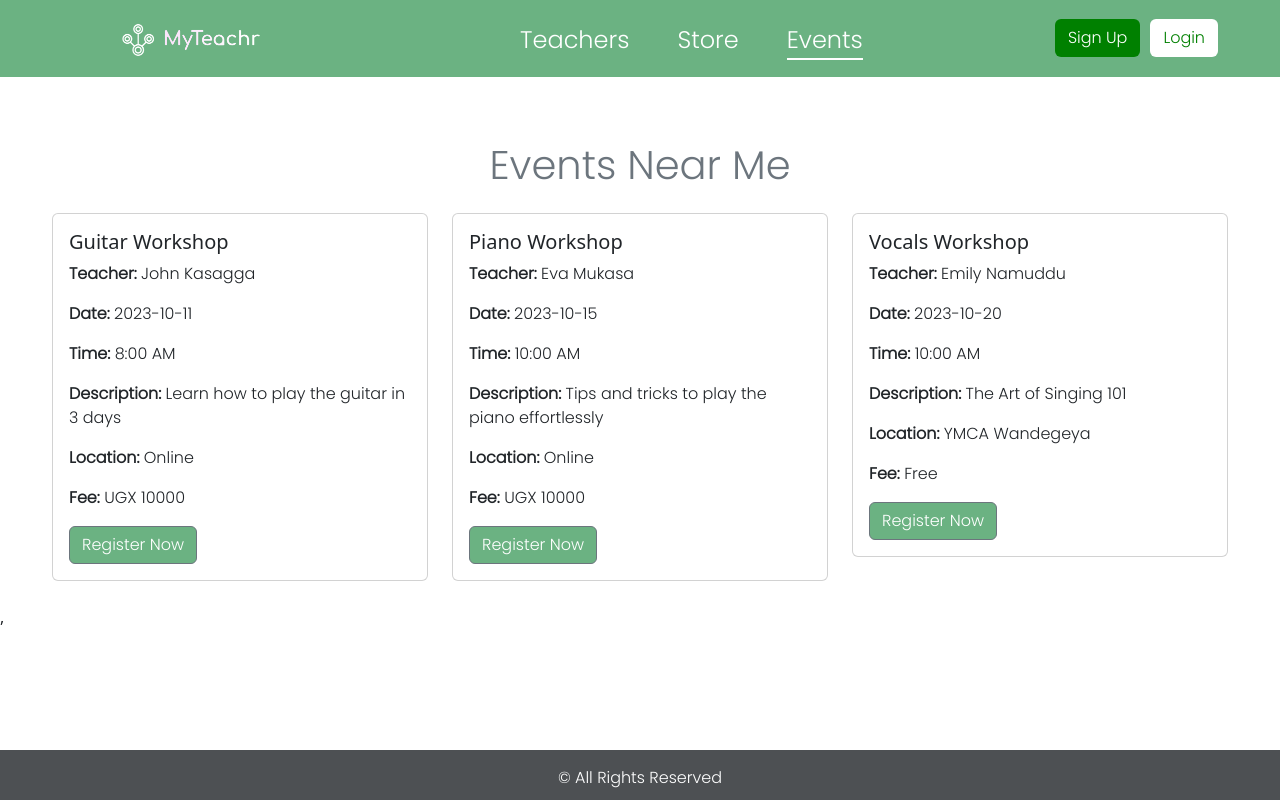
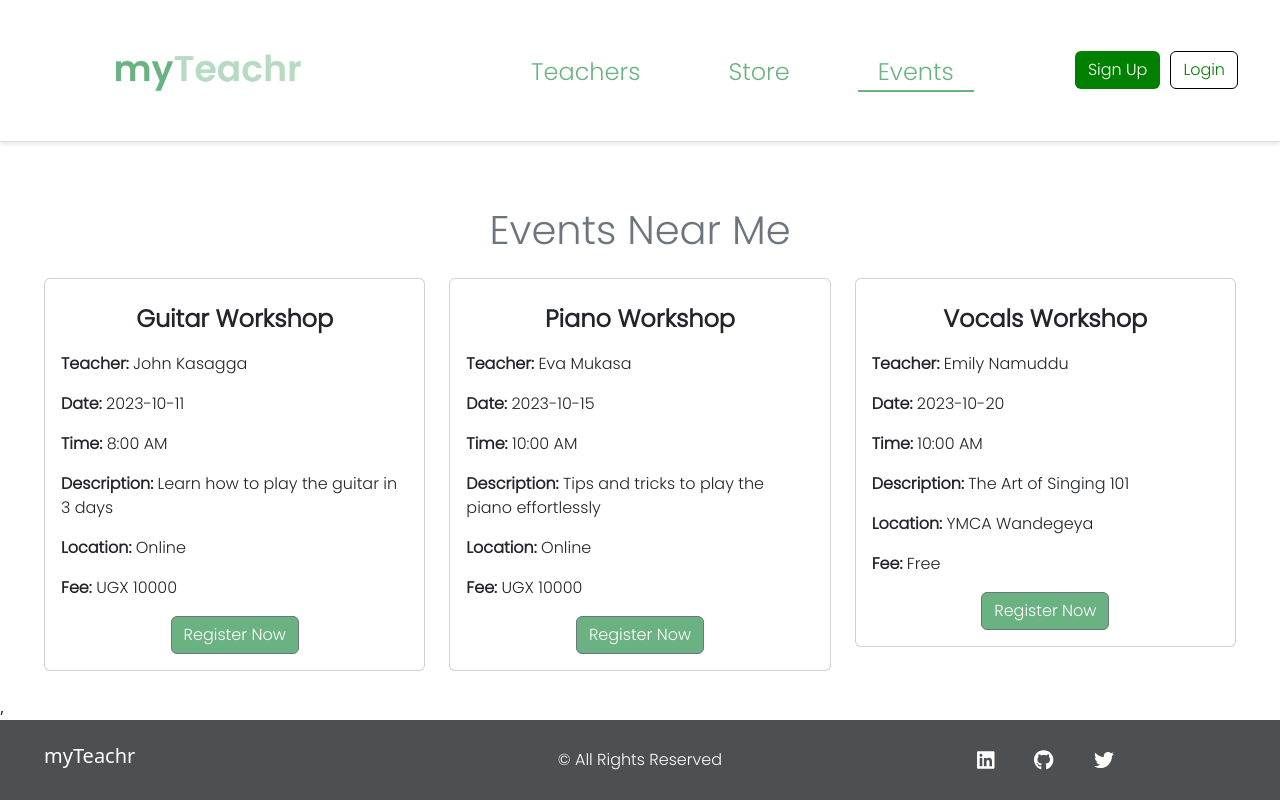
Before and after one commit to dtumuhaise/MyTeachr, a React (Create React App) app in the folder myteachr/: page /events in a window 1280 px wide. Built offline with nearby package versions, Linux system fonts and the light colour scheme.

Commit message:
added landing page

```diff
--- a/myteachr/package.json
+++ b/myteachr/package.json
@@ -5,6 +5,8 @@
   "dependencies": {
     "@emotion/react": "^11.11.1",
     "@emotion/styled": "^11.11.0",
+    "@fortawesome/free-brands-svg-icons": "^6.4.2",
+    "@fortawesome/react-fontawesome": "^0.2.0",
     "@mui/icons-material": "^5.14.9",
     "@mui/material": "^5.14.9",
     "@testing-library/jest-dom": "^5.17.0",
--- a/myteachr/src/App.js
+++ b/myteachr/src/App.js
@@ -7,6 +7,7 @@ import List from "./components/List";
 import Footer from "./components/Footer";
 import Dashboard from "./components/TeacherDashboard";
 import Events from "./components/Events";
+// import LandingPage from "./components/LandingPage";
 
 // import Events from "./components/Events";
 
@@ -22,8 +23,10 @@ const App = () => {
         <Route path="/profile" element={<Dashboard />} />
         <Route path="/events" element={<Events />} />
 
+
       </Routes>
       <Footer />
+
 
     </div>
   );
--- a/myteachr/src/components/Events.js
+++ b/myteachr/src/components/Events.js
@@ -56,8 +56,12 @@ const Events = () => {
         {events.map((event) => (
           <div key={event.id} className="col-md-4 mb-4">
             <div className="card">
-              <div className="card-body">
-                <h5 className="card-title">{event.title}</h5>
+              <div
+
+                className="card-body">
+                <h4
+                  style={{ fontFamily: "Poppins", fontWeight: "bold", textAlign: "center", padding: "10px"}}
+                 className="card-title">{event.title}</h4>
                 <p className="card-text"><strong>Teacher: </strong> {getTeacherFullName(event.teacherId)}</p>
                 <p className="card-text"><strong>Date: </strong>{event.date}</p>
                 <p className="card-text"><strong>Time: </strong>{event.time}</p>
@@ -65,8 +69,12 @@ const Events = () => {
                 <p className="card-text"><strong>Location: </strong>{event.location}</p>
                 <p className="card-text"><strong>Fee: </strong>{event.fee}</p>
 
-                <div className="d-flex justify-content-between align-items-center">
-                    <button style={{ cursor: "pointer", color: "white", backgroundColor: "#6bb282"}} className="btn btn-secondary">
+                <div
+                  style={{ cursor: "pointer", justifyContent: "center" }}
+                  className="d-flex">
+                    <button
+                    style={{ cursor: "pointer", color: "white", backgroundColor: "#6bb282"}}
+                    className="btn btn-secondary">
                         Register Now
                     </button>
                 </div>
--- a/myteachr/src/components/Footer.js
+++ b/myteachr/src/components/Footer.js
@@ -1,14 +1,36 @@
 import React from "react";
-import "../css/Footer.css";
+import '../css/Footer.css';
 import "bootstrap/dist/css/bootstrap.min.css";
+import { FontAwesomeIcon } from '@fortawesome/react-fontawesome';
+import { faLinkedin, faGithub, faTwitter } from '@fortawesome/free-brands-svg-icons';
 
 const Footer = () => {
   return (
-    <footer className="bg-dark text-white text-center py-3" style={{ opacity: 0.8 }}>
+    <footer className="bg-dark text-white" style={{ opacity: 0.8 }}>
       <div className="container">
-        <div className="rowFooter">
-          <div className="col">
-            <p>&copy; All Rights Reserved</p>
+        <div className="row align-items-center">
+          <div className="col-12 col-md-4">
+            <a href="https://tumuhaise.systeme.io/landing" style={{textDecoration: "none" }}>
+              <h5 className="text-white">myTeachr</h5>
+            </a>
+          </div>
+          <div className="col-12 col-md-4 text-center text-md-left">
+            <p className="mb-0">&copy; All Rights Reserved</p>
+          </div>
+
+          <div className="col-12 col-md-4 text-center text-md-right">
+            <a href="https://www.linkedin.com/in/davis-tumuhaise-9a875b242/" className="text-white mr-3">
+              <FontAwesomeIcon icon={faLinkedin} size="lg" />
+
+            </a>
+            <a href="https://github.com/dtumuhaise" className="text-white mr-3">
+              <FontAwesomeIcon icon={faGithub} size="lg" />
+
+            </a>
+            <a href="https://twitter.com/TumuhaiseDavis" className="text-white">
+              <FontAwesomeIcon icon={faTwitter} size="lg" />
+
+            </a>
           </div>
         </div>
       </div>
--- a/myteachr/src/components/Home.js
+++ b/myteachr/src/components/Home.js
@@ -36,7 +36,7 @@ const Home = () => {
           className="">
           <h3
             style={{ marginBottom: "20px", display: "flex", justifyContent: "center", fontFamily: "Poppins", color: "#6C757D" }}
-            className="display-4">Welcome to MyTeachr</h3>
+            className="display-4">Welcome to myTeachr</h3>
           <p
             style={{ marginBottom: "40px", display: "flex", justifyContent: "center" }}
             className="lead">
@@ -90,6 +90,8 @@ const Home = () => {
           </button>
         </div>
       </div>
+
+
       {showRegistration && (
         <TeacherRegistrationModal
           show={showRegistration}
@@ -97,6 +99,7 @@ const Home = () => {
         />
       )}
     </div>
+
   );
 };
 
--- a/myteachr/src/components/List.js
+++ b/myteachr/src/components/List.js
@@ -37,18 +37,16 @@ const List = () => {
 <header>
     <div className="container container-flex">
         <div className="logo-container">
-        <NavLink exact to="/" className="listItem" activeClassName="active"><a href="/"  title="Home"><img src={logo} alt="logo" className="logo" /> </a></NavLink>
+        <NavLink exact to="/" ><a href="/" title="Home"><img src={logo} alt="logo" className="logo" /> </a></NavLink>
         </div>
+
         <nav>
             <div className="list">
-
-                {/* <NavLink to="/about" className="listItem" activeClassName="active">About</NavLink> */}
                 <NavLink to="/teachers" className="listItem"  activeClassName="active">Teachers</NavLink>
                 <NavLink to="/store" className="listItem"  activeClassName="active">Store</NavLink>
                 <NavLink to="/events" className="listItem"  activeClassName="active">Events</NavLink>
                 </div>
         </nav>
-
 
         <div className="buttons">
             <div className="d-flex">
@@ -59,13 +57,13 @@ const List = () => {
 
               <button
                 className="btn btnStyle"
-                 style={{ backgroundColor: "white", color: "green", marginRight: "10px" }}
+                 style={{ backgroundColor: "white", color: "green", marginRight: "10px", border: "1px solid black"}}
                 onClick={handleShowLoginModal}>Login</button>
             </div>
-          </div>
+         </div>
+    </div>
+      </header>
 
-        </div>
-      </header>
       <TeacherRegistrationModal
         show={showRegistrationModal}
         onHide={handleCloseRegistrationModal}
--- /dev/null
+++ b/myteachr/src/components/RegistrationSuccessModal.js
@@ -0,0 +1,25 @@
+import React from "react";
+import { Modal, Button } from "react-bootstrap";
+import "bootstrap/dist/css/bootstrap.min.css";
+
+const RegistrationSuccessModal = ({ show, openLoginModal }) => {
+    return (
+        <Modal show={show} onHide={openLoginModal} centered>
+
+      <Modal.Header closeButton>
+        <Modal.Title>Registration Successful</Modal.Title>
+      </Modal.Header>
+      <Modal.Body>
+        <p>Your teacher registration was successful.</p>
+      </Modal.Body>
+      <Modal.Footer>
+        <Button
+            variant="secondary" onClick={openLoginModal}>
+          Go to Login
+        </Button>
+      </Modal.Footer>
+    </Modal>
+  );
+};
+
+export default RegistrationSuccessModal;
--- a/myteachr/src/components/TeacherRegistrationModal.js
+++ b/myteachr/src/components/TeacherRegistrationModal.js
@@ -5,24 +5,24 @@ import Modal from "react-bootstrap/Modal";
 import Button from "react-bootstrap/Button";
 import Form from "react-bootstrap/Form";
 import "../css/TeacherRegistrationModal.css";
+import RegistrationSuccessModal from "./RegistrationSuccessModal";
 
 
 const TeacherRegistrationModal = ({ show, onHide }) => {
 
   const [submitted, setSubmitted] = useState(false);
-  const [registrationSuccess, setRegistrationSuccess] = useState(false);
-
+  const [showRegistrationSuccessModal, setShowRegistrationSuccessModal] = useState(false);
   const [formData, setFormData] = useState({
-    firstName: "",
-    lastName: "",
-    email: "",
-    password: "",
-    confirmPassword: "",
-    instrumentTaught: "",
-    feeInUgandaShillings: "",
-    levelsTaught: "",
-    location: "",
-    bio: "",
+    firstName: "Davis",
+    lastName: "da",
+    email: "me@gmail",
+    password: "123",
+    confirmPassword: "123",
+    instrumentTaught: "drums",
+    feeInUgandaShillings: "20000",
+    levelsTaught: "all",
+    location: "kampala",
+    bio: "passion",
   });
 
   const handleInputChange = (e) => {
@@ -34,8 +34,7 @@ const TeacherRegistrationModal = ({ show, onHide }) => {
     e.preventDefault();
     setSubmitted(true);
     console.log(formData);
-    setRegistrationSuccess(true);
-
+    setShowRegistrationSuccessModal(true);
     onHide();
   };
 
@@ -257,6 +256,8 @@ const TeacherRegistrationModal = ({ show, onHide }) => {
               name="bio"
               value={formData.bio || ""}
               onChange={handleInputChange}
+              placeholder="Tell us about yourself, your experience, your teaching style, etc."
+              style={{ height: "150px" }}
               required
             />
             <div className="invalid-feedback">Bio is required</div>
@@ -268,25 +269,27 @@ const TeacherRegistrationModal = ({ show, onHide }) => {
           <Button
             className="btn"
             type="submit"
-            variant="primary"
-
-            >
+            variant="primary">
             Register
           </Button>
           </div>
 
-          {registrationSuccess && (
+          {/* {registrationSuccess && (
             <div className="alert alert-success" role="alert">
               Teacher has successfully registered!
             </div>
-          )}
+          )} */}
 
 
         </form>
+      </Modal.Body>
 
-      </Modal.Body>
+      {showRegistrationSuccessModal && (
+        <RegistrationSuccessModal show={showRegistrationSuccessModal} onHide={() => setShowRegistrationSuccessModal(false)} />
+      )}
+
+
     </Modal>
   );
-};
-
+}
 export default TeacherRegistrationModal;
--- a/myteachr/src/css/Footer.css
+++ b/myteachr/src/css/Footer.css
@@ -1,15 +1,11 @@
 footer{
     position: fixed;
     bottom: 0;
-    background-color: white;
+    height: auto;
     width: 100%;
-    padding: .5rem;
-    height: 50px;
+
 }
 
-.copyright p{
-    text-align: center;
-    color: grey;
-    margin-bottom: .5rem;
-    font-family: 'Poppins', sans-serif;
+a {
+    padding: 0px 20px;
 }
--- a/myteachr/src/css/List.css
+++ b/myteachr/src/css/List.css
@@ -1,5 +1,5 @@
 :root{
-    --mainColor:#6bb282;
+    --mainColor: white;
 }
 
 header{
@@ -11,17 +11,23 @@ header{
     width: 95%;
     /* background-color: orange; */
     margin: 0 auto;
-    max-width: 1200px;
+    max-width: 100%;
 }
 
 .container-flex{
     display: flex;
     justify-content: space-between;
     align-items: center;
+    border-bottom: 1px solid #ddd; /* Add the border at the bottom */
+    box-shadow: 0px 2px 4px rgba(0, 0, 0, 0.1); /* Add a shadow */
+    width: 100%;
+    padding: 1.5em 0;
+    padding-left: 2em;
+    padding-right: 2em;
 }
 
 .logo{
-    width: 180px;
+    width: 250px;
     /* padding: .5rem 0; */
 }
 .list{
@@ -33,19 +39,42 @@ header{
 
 .listItem{
    margin-left: 2em;;
-   color: white;
+   color: #6bb282;
     text-decoration: none;
     font-size: 1.5rem;
     font-family: 'Poppins', sans-serif;
 }
 
 .active{
-    border-bottom: .1em solid #fff;
+    border-bottom: .1em solid #6bb282;
+
 }
 
-.icon {
+/* .icon {
     color: #fff;
     font-size: 1.5rem !important;
     margin-left: 1.5em;
     margin-right: 1em;
+} */
+
+@media screen and (max-width: 768px){
+    .list{
+        display: none;
+    }
+    .logo{
+        width: 150px;
+    }
+    .icon{
+        display: block;
+    }
+    .listItem{
+        margin-left: 0;
+        margin-top: 0;
+    }
+    .listItem{
+        font-size: 1.2rem;
+    }
+    .listItem:hover{
+        color: #fff;
+    }
 }
```
Also changed, not shown: myteachr/src/components/LoginModal.js (+1 -18 lines), myteachr/src/Images/logo.png, 1 other file (tests, documents, lock files or other folders).
